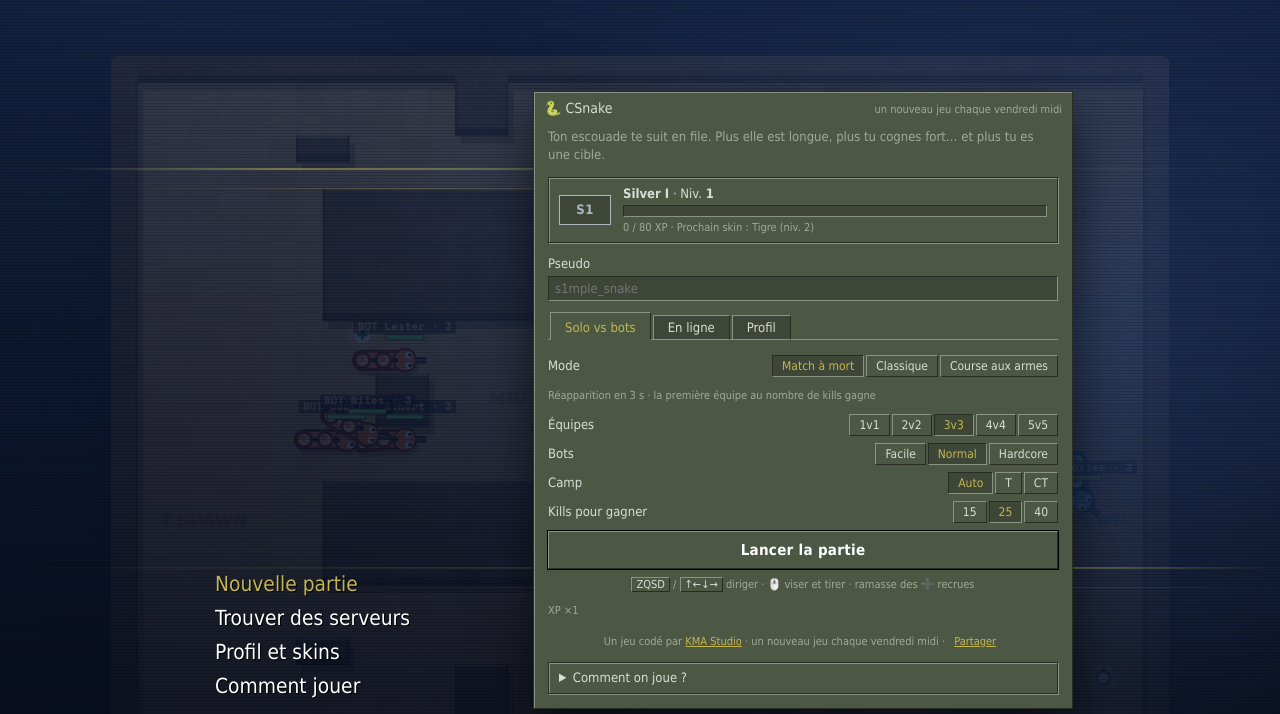
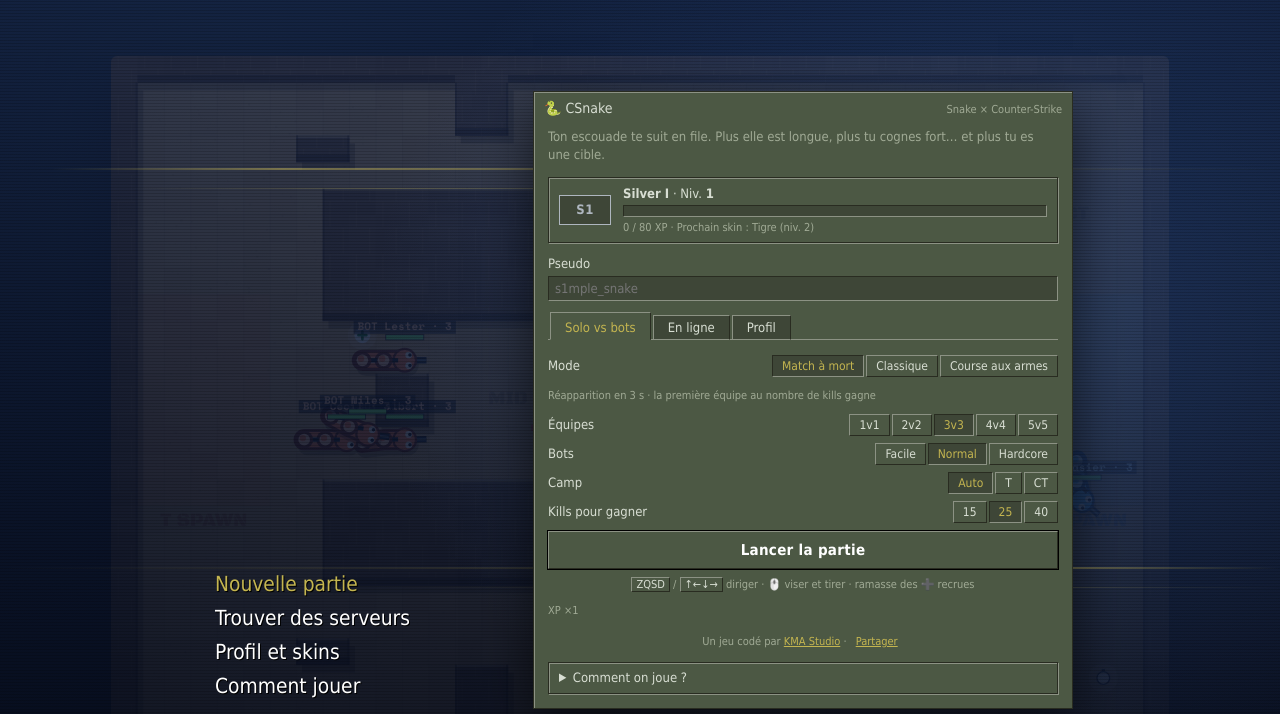
Before and after one commit to kmartin91/snake-cs2d, a website with bundled scripts: page public/index.html in a window 1280 px wide. Shown: the top 714 px of the page. Built offline with nearby package versions, Linux system fonts and the light colour scheme.

Commit message:
Retrait de la mention vendredi midi du site

```diff
--- a/public/index.html
+++ b/public/index.html
@@ -115,7 +115,7 @@
           <h1 class="logo"><span>CS</span>NAKE</h1>
         </nav>
         <div class="menu-card vgui">
-          <div class="vgui-title">🐍 CSnake<small>un nouveau jeu chaque vendredi midi</small></div>
+          <div class="vgui-title">🐍 CSnake<small>Snake × Counter-Strike</small></div>
           <div class="vgui-body">
           <p class="tagline">Ton escouade te suit en file. Plus elle est longue, plus tu cognes fort… et plus tu es une cible.</p>
 
@@ -187,7 +187,7 @@
 
           <p id="menuError" class="error hidden"></p>
 
-          <p class="credit">Un jeu codé par <a href="https://kma.studio" target="_blank" rel="noopener">KMA Studio</a> · un nouveau jeu chaque vendredi midi · <button id="shareBtn" class="link" type="button">Partager</button></p>
+          <p class="credit">Un jeu codé par <a href="https://kma.studio" target="_blank" rel="noopener">KMA Studio</a> · <button id="shareBtn" class="link" type="button">Partager</button></p>
 
           <details class="help">
             <summary>Comment on joue ?</summary>
```
Also changed, not shown: public/og.png.
